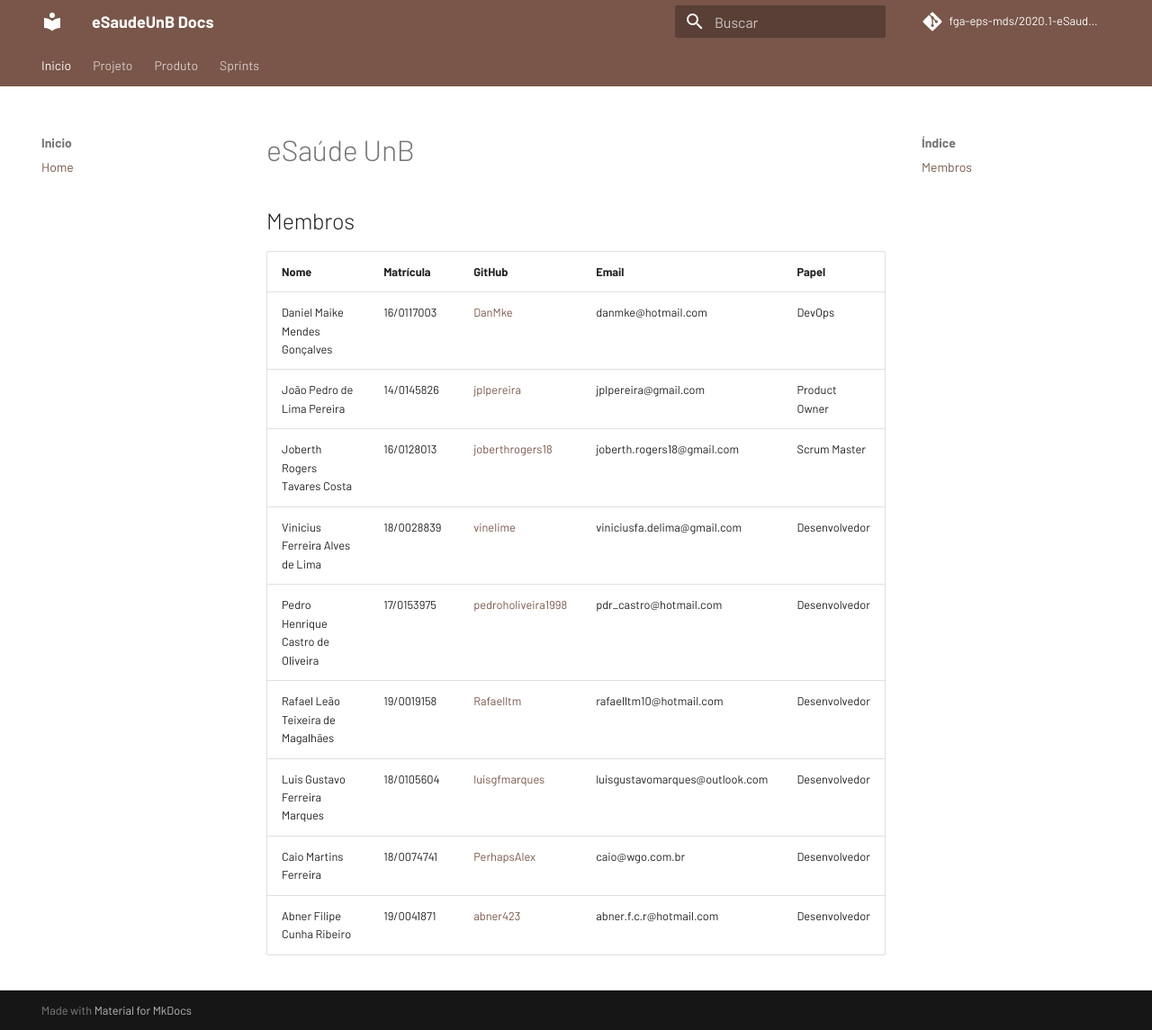
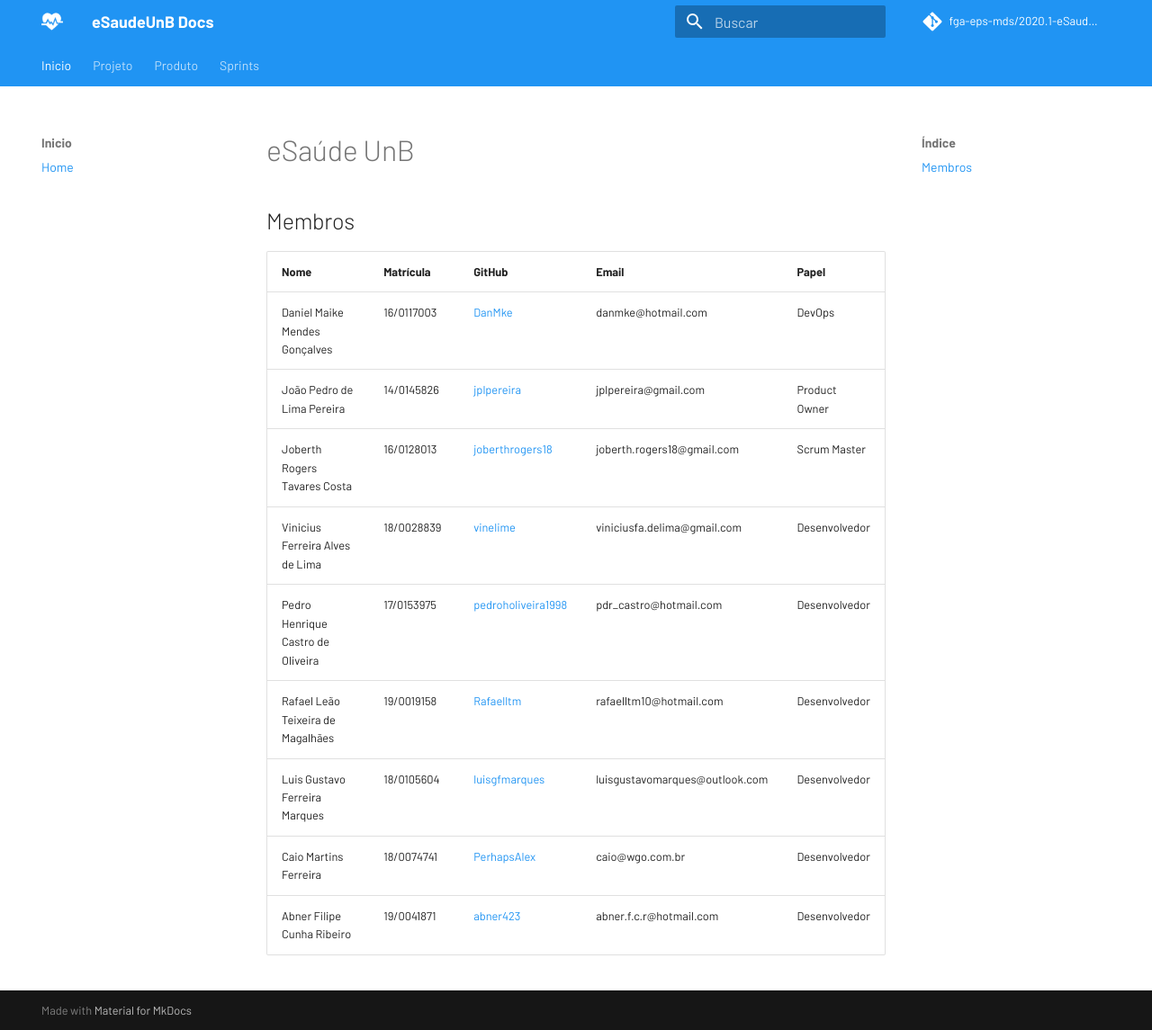
Before and after one commit to fga-eps-mds/2020.1-eSaudeUnB-Wiki, an MkDocs documentation site: the page built from docs/index.md, in a window 1280 px wide and 1145 px high. Shown: the whole window at 90% size. Built offline with MkDocs 1.6.1 and Material for MkDocs 9.7.7, drawn with Linux system fonts in a browser that asks for light colours; comment, search, counter and statistics services are not loaded.

Commit message:
docs: add logo and color
Signed-off-by: Daniel Maike <danmke@hotmail.com>

```diff
--- a/mkdocs.yml
+++ b/mkdocs.yml
@@ -7,12 +7,11 @@ theme:
   name: 'material'
   language: pt
   palette:
-    primary: 'brown'
-    accent: 'brown'
+    primary: 'blue'
+    accent: 'blue'
   font:
     text: 'Barlow'
-  icon:
-    logo: material/library
+  logo: assets/logo.png
   feature:
     tabs: true
 
```
Also changed, not shown: docs/assets/logo.png (added).
